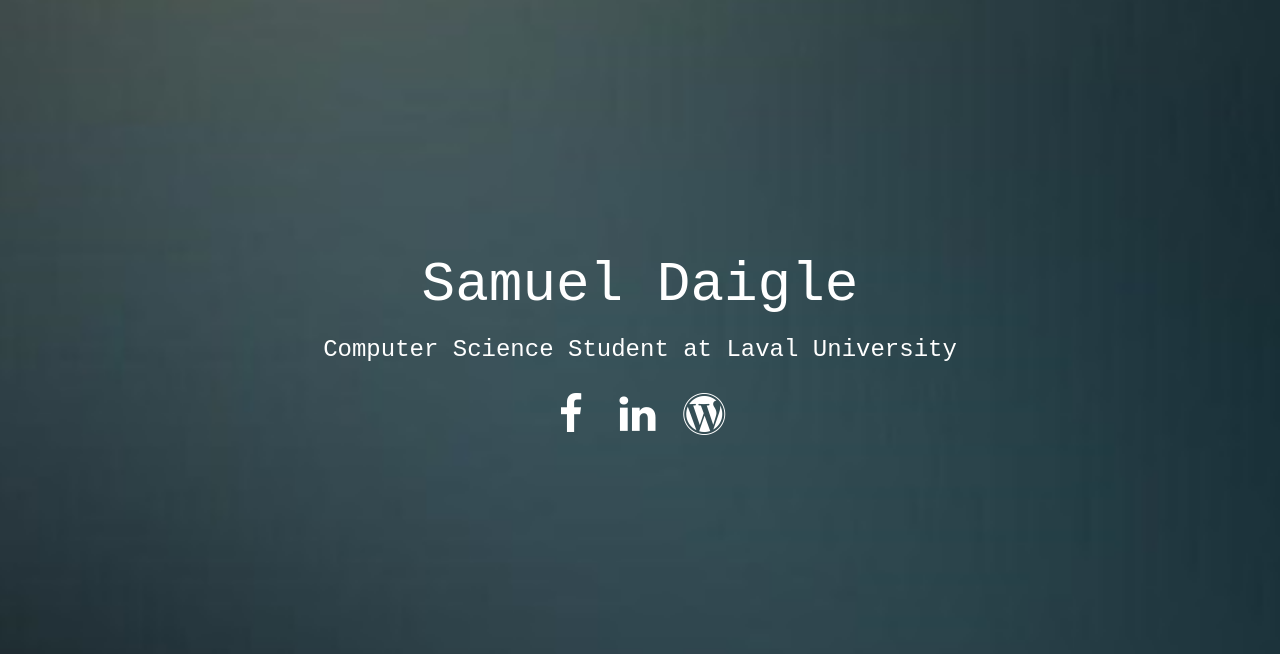
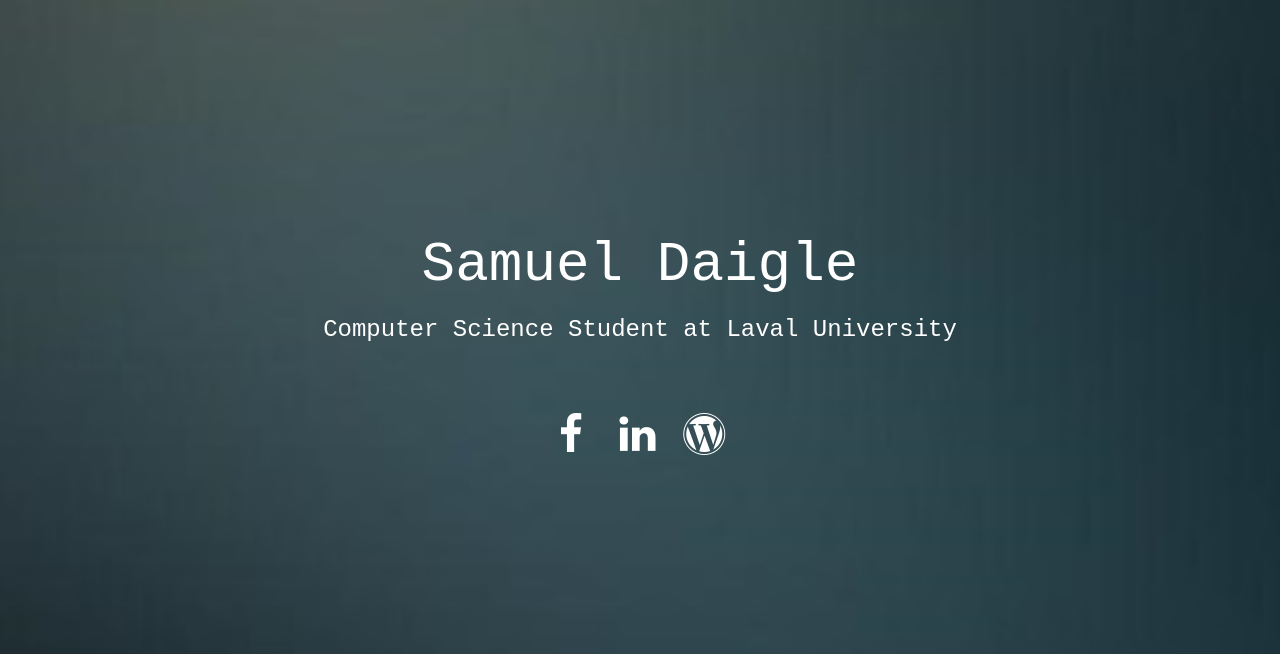
Before and after one commit to SamuelDaigle/samueldaigle.github.io, a PHP site: page / in a window 1280 px wide. Shown: the part 320-974 px from the top of the page. Run offline with PHP 8.4, Linux system fonts and the light colour scheme.

Commit message:
Added a minimum height for the top banner.

```diff
--- a/css/stylish-portfolio.css
+++ b/css/stylish-portfolio.css
@@ -382,6 +382,10 @@ footer {
     padding: 100px 0 15px 0;
 }
 
+#top {
+	min-height: 400px;
+}
+
 #to-top {
 	text-shadow: 0 0 20px #000000;
     display: none;
--- a/index.html
+++ b/index.html
@@ -88,6 +88,8 @@
 			<br>
             <h1 id="top-title">Samuel Daigle</h1>
 			<h3 id="top-desc">Computer Science Student at Laval University</h3>
+            <br>
+            <br>
             <br>
 			<ul class="list-inline">
                 <li>
```
